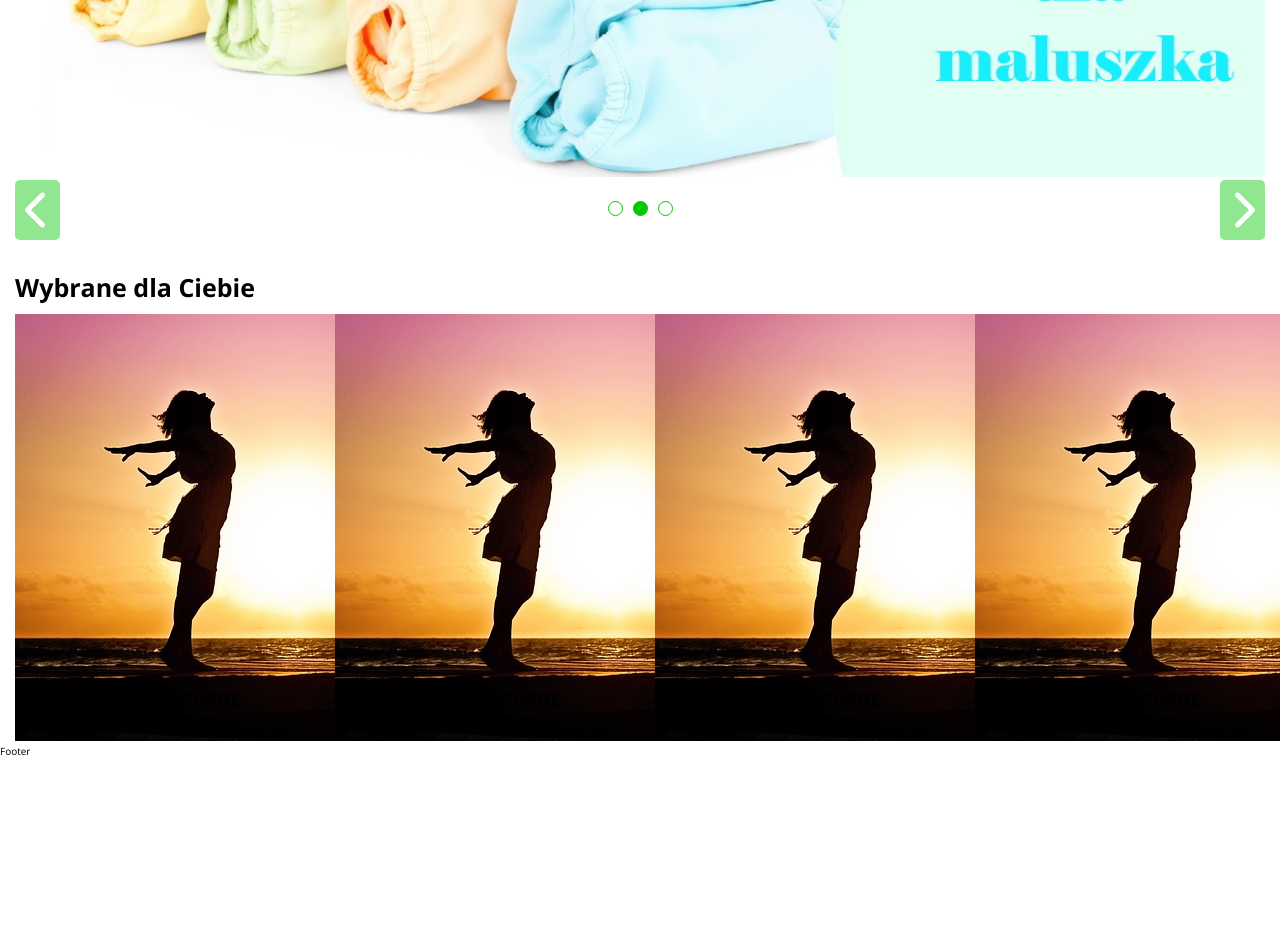
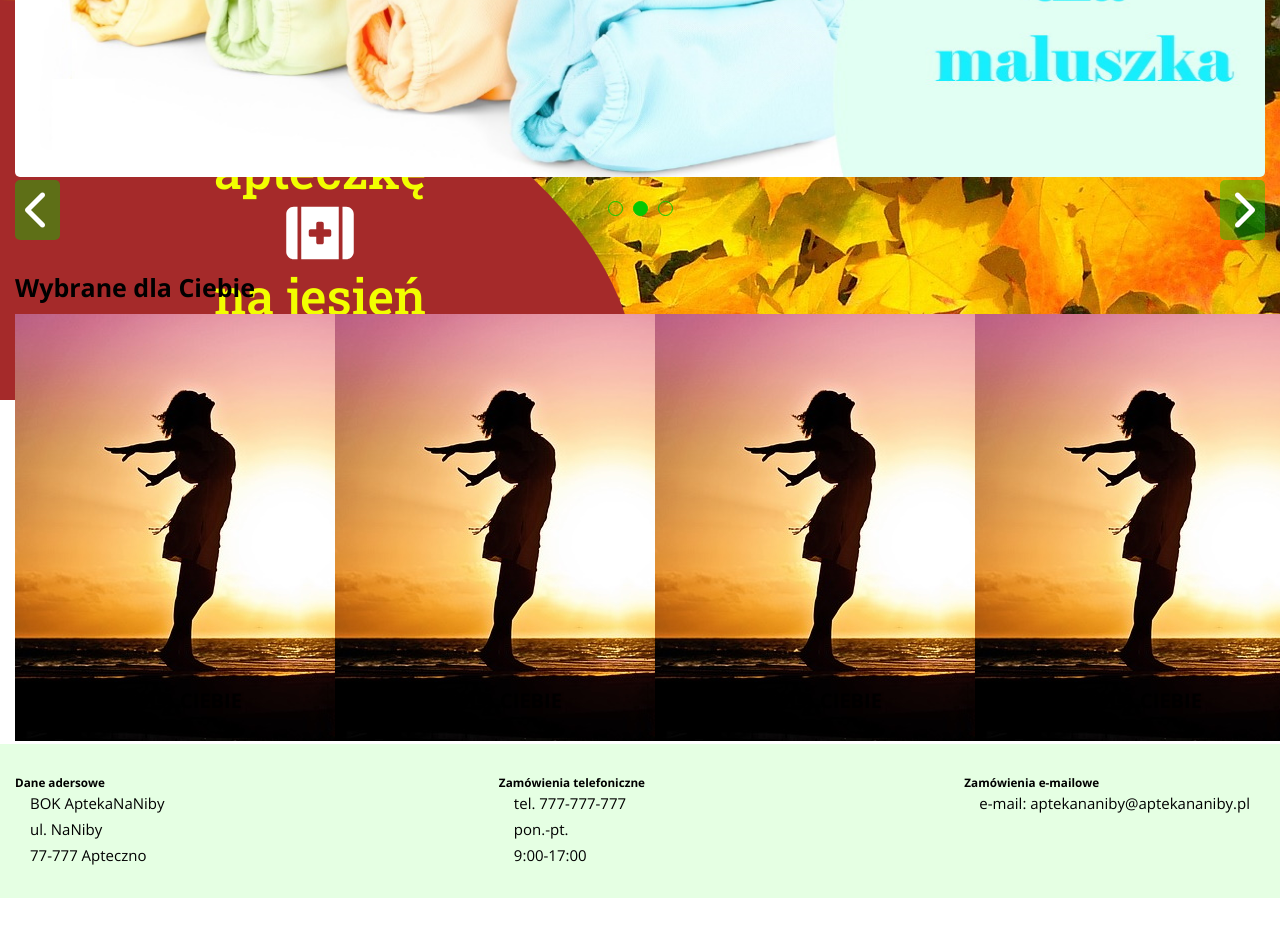
Before and after one commit to MalwinaGruchot/AptekaNaNiby, a React (Vite) app: page / in a window 1280 px wide. Shown: the part 400-1336 px from the top of the page. Before the commit the page ends 1158 px from the top, so only its background shows below. Built offline with nearby package versions, Linux system fonts and the light colour scheme.

Commit message:
make footer

```diff
--- a/src/components/Footer/Footer.jsx
+++ b/src/components/Footer/Footer.jsx
@@ -1,5 +1,48 @@
-import "./Footer.scss";
+import styles from "./Footer.module.scss";
+import { FontAwesomeIcon } from "@fortawesome/react-fontawesome";
+import { faKitMedical } from "@fortawesome/free-solid-svg-icons";
 
 export default function Footer() {
-  return <div>Footer</div>;
+  return (
+    <>
+      <footer className={styles.footer}>
+        <div className={styles.container}>
+          <div>
+            <h3 className={styles.title}>Dane adersowe</h3>
+            <ul className={styles.list}>
+              <li className={styles.item}>BOK AptekaNaNiby</li>
+              <li className={styles.item}>ul. NaNiby</li>
+              <li className={styles.item}>77-777 Apteczno</li>
+            </ul>
+          </div>
+          <div>
+            <h3 className={styles.title}>Zamówienia telefoniczne</h3>
+            <ul className={styles.list}>
+              <li className={styles.item}>tel. 777-777-777 </li>
+              <li className={styles.item}>pon.-pt.</li>
+              <li className={styles.item}>9:00-17:00</li>
+            </ul>
+          </div>
+          <div>
+            <h3 className={styles.title}>Zamówienia e-mailowe</h3>
+            <ul className={styles.list}>
+              <li className={styles.item}>
+                e-mail: aptekananiby@aptekananiby.pl
+              </li>
+            </ul>
+          </div>
+        </div>
+      </footer>
+      <div className={styles.baner}>
+        <div className={styles.background}>
+          <div className={styles.titleWrapper}>
+            <h3 className={styles.titleBaner}> Przygotuj </h3>
+            <h3 className={styles.titleBaner}> apteczkę </h3>
+            <FontAwesomeIcon icon={faKitMedical} className={styles.icon} />
+            <h3 className={styles.titleBaner}>na jesień</h3>
+          </div>
+        </div>
+      </div>
+    </>
+  );
 }
--- /dev/null
+++ b/src/components/Footer/Footer.module.scss
@@ -0,0 +1,68 @@
+@import "../../styles/mixins";
+@import "../../styles/variables";
+
+@import url("https://fonts.googleapis.com/css2?family=Open+Sans:wght@400;700&family=Roboto+Slab:wght@400;500&family=Roboto:ital,wght@0,400;0,700;1,400;1,700&display=swap");
+
+.footer {
+  background-color: $color-secendary;
+  padding-bottom: 3rem;
+}
+
+.container {
+  @include container;
+  padding-top: 3rem;
+  display: flex;
+  justify-content: space-between;
+}
+
+.item {
+  font-size: 1.5rem;
+  padding: 0.3rem 1.5rem;
+}
+
+.list {
+  list-style: none;
+}
+
+.baner {
+  height: 50vh;
+  background-image: url(../../assets/banerdolny.jpg);
+  background-repeat: no-repeat;
+  background-size: cover;
+  position: sticky;
+  bottom: 0;
+  z-index: -1;
+}
+
+.titleBaner {
+  color: rgb(242, 255, 0);
+  font-size: 5rem;
+  @include container;
+  text-align: center;
+  font-family: "Roboto Slab", serif;
+  font-weight: 500;
+}
+
+.titleWrapper {
+  position: absolute;
+  top: 50%;
+  left: 50%;
+  transform: translate(-50%, -50%);
+  display: flex;
+  flex-direction: column;
+  justify-content: center;
+}
+
+.background {
+  background-color: brown;
+  border-radius: 0 100% 0 0;
+  width: 50%;
+  height: 100%;
+  position: relative;
+}
+
+.icon {
+  font-size: 6rem;
+  color: white;
+  padding: 0 1rem;
+}
```
